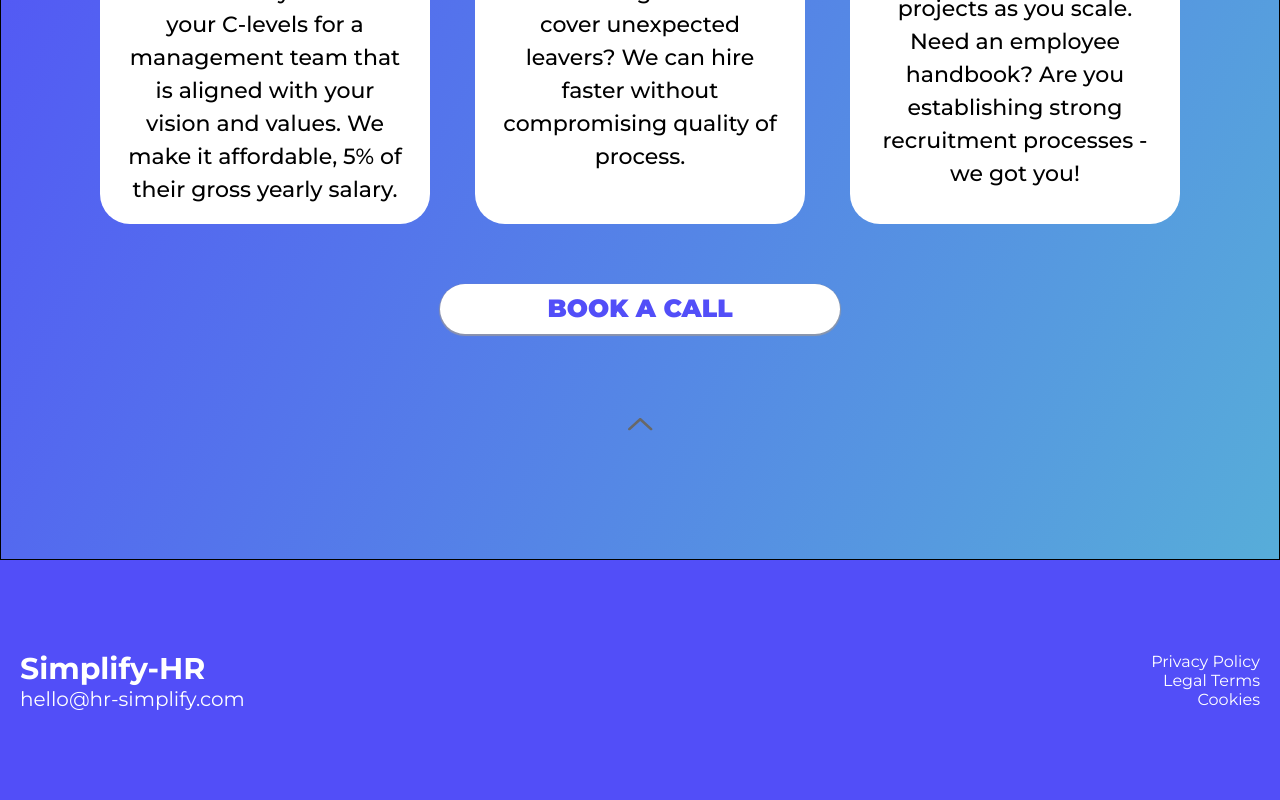
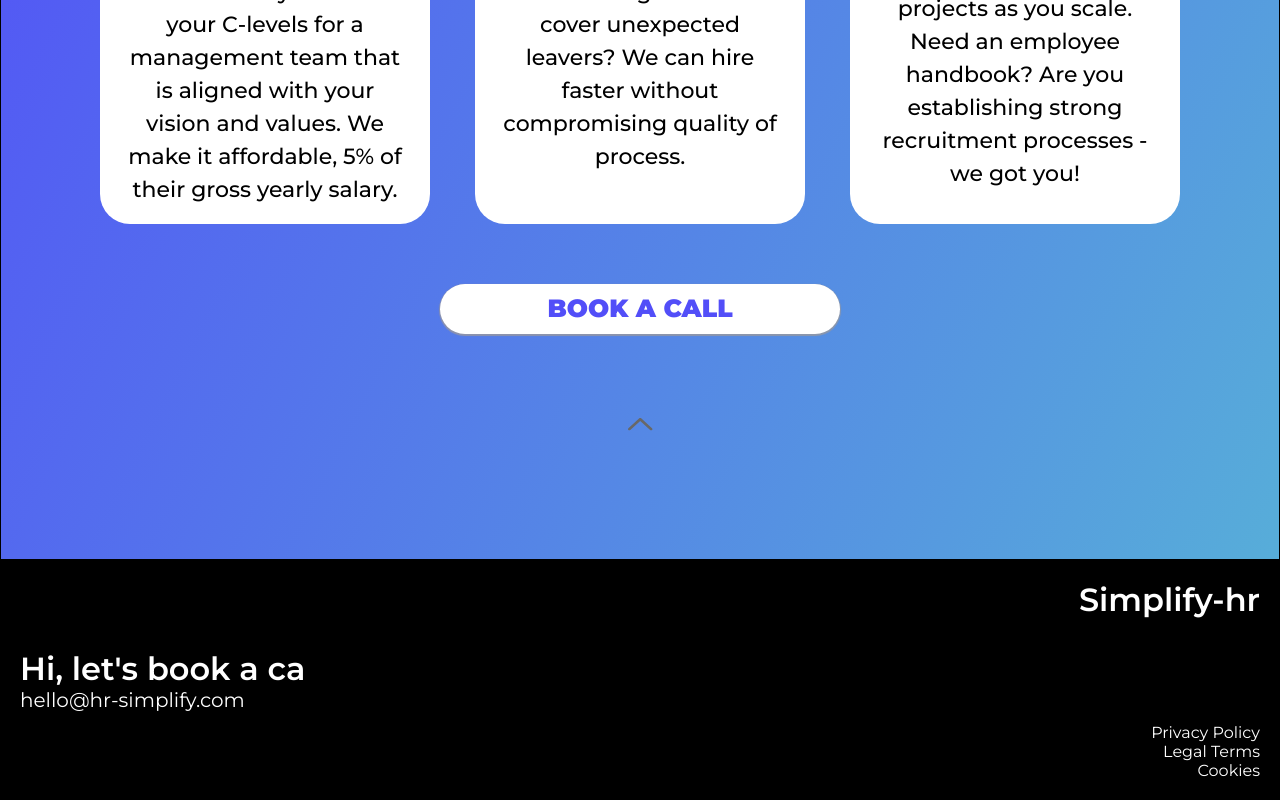
Before and after one commit to SmaelNicolas/Simplifyhr, a React (Create React App) app: page / in a window 1280 px wide. Shown: the part 2485-3285 px from the top of the page. Built offline with nearby package versions, Linux system fonts and the light colour scheme.

Commit message:
Footer style and footer animation

```diff
--- a/package.json
+++ b/package.json
@@ -11,6 +11,7 @@
     "@testing-library/react": "^12.1.2",
     "@testing-library/user-event": "^13.5.0",
     "firebase": "^9.6.6",
+    "gsap": "^3.9.1",
     "react": "^17.0.2",
     "react-awesome-reveal": "^3.8.1",
     "react-dom": "^17.0.2",
--- a/public/Data/englishData.json
+++ b/public/Data/englishData.json
@@ -49,7 +49,11 @@
 		"button": "Schedule a video chat"
 	},
 	"resources": "",
-	"footer": "",
+	"footer": {
+    "title": "Hi, let's ",
+    "subtitles": ["book a call", "discuss new ideas", "have a coffee", "work together"]
+
+  },
 	"successMessage": {
 		"createPost": "Post Created!",
 		"sendForm": "Form Submitted!"
--- a/public/Data/spanishData.json
+++ b/public/Data/spanishData.json
@@ -51,5 +51,8 @@
     "button": "Shedule a video chat"
   },
   "resources": "",
-  "footer": ""
+  "footer":{
+    "title": "Hi, let's ",
+    "subtitles": ["book a call", "discuss new ideas", "have a coffee", "work together"]
+  }
 }
--- a/src/App.js
+++ b/src/App.js
@@ -30,6 +30,21 @@ function App() {
 						/>
 						<Route
 							exact
+							path='/cookies'
+							element={<PostView />}
+						/>
+            <Route
+							exact
+							path='/legal-terms'
+							element={<PostView />}
+						/>
+            <Route
+							exact
+							path='/privacy-policy'
+							element={<PostView />}
+						/>
+            <Route
+							exact
 							path='/post/:postId'
 							element={<PostView />}
 						/>
--- a/src/Components/Footer/Footer.jsx
+++ b/src/Components/Footer/Footer.jsx
@@ -1,34 +1,48 @@
+import { useContext } from "react";
+import { LanguageContext } from "../../Context/LanguageContext";
 import {
+  Cursor,
 	Email,
 	FooterContainer,
 	FooterLink,
 	Left,
-	Logo,
+	Message,
 	Right,
+	Title,
 	Wrapper,
 } from "./FooterStyled";
+import TypingText from "./TypingText/TypingText";
+import Logo from "../../Components/Logo/Logo";
 
 function Footer() {
-	function Mailto({ email, subject, body, ...props }) {
-		return (
-			<a href={`mailto:${email}?subject=${subject || ""}&body=${body || ""}`}>
-				{props.children}
-			</a>
-		);
-	}
+	// function Mailto({ email, subject, body, ...props }) {
+	// 	return (
+	// 		<a href={`mailto:${email}?subject=${subject || ""}&body=${body || ""}`}>
+	// 			{props.children}
+	// 		</a>
+	// 	);
+	// }
+
+  const {data} = useContext(LanguageContext);
+
 	return (
 		<FooterContainer>
 			<Left>
-				<Logo>Simplify-HR</Logo>
+        <Message>
+          <Title id="footerTitle">{data.footer.title}</Title>
+          <TypingText data={data}/>
+          <Cursor id="footerCursor">_</Cursor>
+        </Message>
 				<Email href={"mailto: hello@hr-simplify.com"}>
 					hello@hr-simplify.com
 				</Email>
 			</Left>
 			<Right>
+				<Logo/>
 				<Wrapper>
-					<FooterLink>Privacy Policy</FooterLink>
-					<FooterLink>Legal Terms</FooterLink>
-					<FooterLink>Cookies</FooterLink>
+					<FooterLink to={'/privacy-policy'}>Privacy Policy</FooterLink>
+					<FooterLink to={'/legal-terms'}>Legal Terms</FooterLink>
+					<FooterLink to={'/cookies'}>Cookies</FooterLink>
 				</Wrapper>
 			</Right>
 		</FooterContainer>
--- a/src/Components/Footer/FooterStyled.js
+++ b/src/Components/Footer/FooterStyled.js
@@ -1,14 +1,14 @@
+import { Link } from "react-router-dom";
 import styled from "styled-components";
 
 export const FooterContainer = styled.div`
 	width: 100%;
 	height: 30vh;
-	background-color: #524ef8;
+	background-color: #000;
 	display: flex;
 	justify-content: space-between;
 	align-items: center;
 	color: #fff;
-	font-family: "Roboto", sans-serif;
 `;
 
 export const Left = styled.div`
@@ -19,9 +19,16 @@ export const Left = styled.div`
 	justify-content: center;
 `;
 
-export const Logo = styled.h4`
-	font-size: 30px;
+export const Message = styled.h4`
+	position: relative;
+	font-size: 2rem;
+	font-weight: 600;
+	overflow: hidden;
 `;
+
+export const Title = styled.span``;
+
+export const Cursor = styled.span``;
 
 export const Email = styled.a`
 	cursor: pointer;
@@ -33,6 +40,11 @@ export const Email = styled.a`
 export const Right = styled.div`
 	flex: 1;
 	padding: 20px;
+	display: flex;
+	flex-direction: column;
+	align-items: flex-end;
+	justify-content: space-between;
+	height: 100%;
 `;
 
 export const Wrapper = styled.div`
@@ -41,4 +53,7 @@ export const Wrapper = styled.div`
 	align-items: flex-end;
 `;
 
-export const FooterLink = styled.span``;
+export const FooterLink = styled(Link)`
+	text-decoration: none;
+	color: #fff;
+`;
--- /dev/null
+++ b/src/Components/Footer/TypingText/TypingText.jsx
@@ -0,0 +1,32 @@
+import { useEffect, useState } from "react";
+import styled from "styled-components";
+import { gsap } from "gsap";
+import { RoughEase } from "gsap/EasePack";
+import { TextPlugin } from "gsap/TextPlugin";
+
+gsap.registerPlugin(TextPlugin, RoughEase);
+
+const Text = styled.span``;
+
+const TypingText = ({ data }) => {
+	const [array, setArray] = useState(data.footer.subtitles);
+  let masterTL = gsap.timeline({repeat:-1});
+
+	useEffect(() => {
+		const cursor = document.querySelector("#footerCursor");
+		const text = document.querySelector("#footerText");
+
+		gsap.to(cursor, { opacity: 0, ease: "power2.inOut", repeat: -1 });
+
+
+		array.forEach((subt) => {
+      let tl = gsap.timeline({repeat:1, yoyo:true, repeatDelay: 1 })
+      .to(text, { duration: 1, text: subt });
+      masterTL.add(tl)
+		});
+	}, []);
+
+	return <Text id="footerText"></Text>;
+};
+
+export default TypingText;
--- a/src/pages/Home/Header/Header.jsx
+++ b/src/pages/Home/Header/Header.jsx
@@ -26,7 +26,7 @@ const Header = () => {
 
 			</InfoContainer>
 			<ImgContainer>
-      <Button to={'/#services'}>{data.header.button}</Button>
+      <Button href='https://calendly.com/simplifyhr/intro-call'>{data.header.button}</Button>
       </ImgContainer>
 		</HeaderContainer>
 	);
--- a/src/pages/Home/Header/HeaderStyle.js
+++ b/src/pages/Home/Header/HeaderStyle.js
@@ -58,7 +58,7 @@ export const Subtitle = styled.h3`
 	margin: 30px 0;
 `;
 
-export const Button = styled(HashLink)`
+export const Button = styled.a`
 	font-size: 20px;
 	font-weight: 400;
 	background-color: var(--primaryColor);
@@ -67,6 +67,11 @@ export const Button = styled(HashLink)`
 	padding: 10px 20px;
 	border-radius: 40px;
 	align-self: center;
+  transition: all 0.3s ease-in-out;
+
+	&:hover {
+		transform: scale(1.02);
+	}
 `;
 
 export const ImgContainer = styled.div`
@@ -76,14 +81,9 @@ export const ImgContainer = styled.div`
 	justify-content: flex-end;
 	align-items: center;
 	z-index: 5;
-	transition: all 0.3s ease-in-out;
 	height: 30%;
 
 	@media screen and (max-width: 834px) {
 		justify-content: center;
 	}
-
-	&:hover {
-		transform: scale(1.02);
-	}
 `;
```
Also changed, not shown: src/pages/Info/Info.jsx (added), src/pages/Info/InfoStyle.js (added), 1 other file (tests, documents, lock files or other folders).
